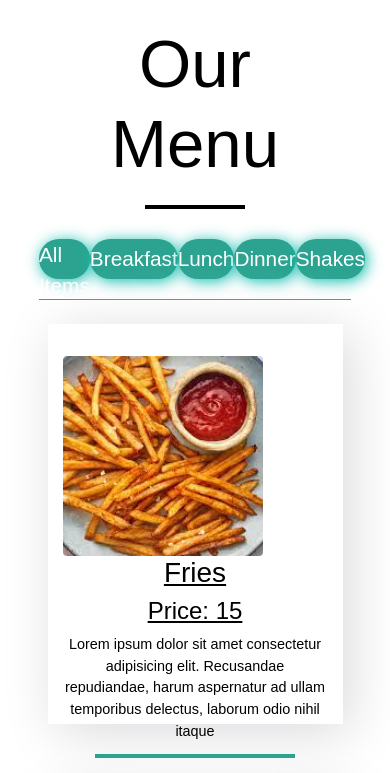
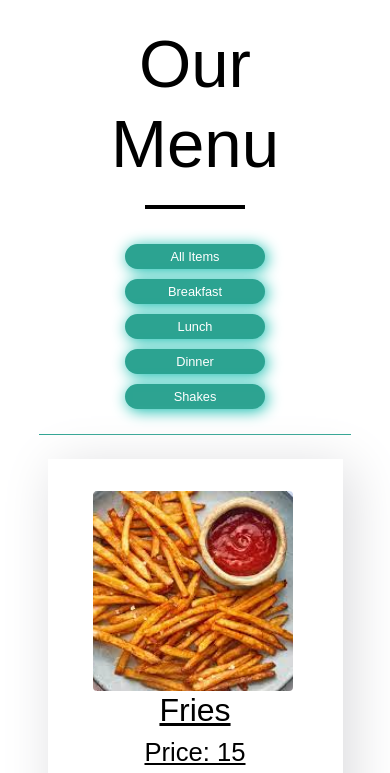
Before and after one commit to ahsanmalik07/menu-app, a plain HTML site: page index.html in a window 390 px wide. Both pictures are taken after a click on the link "All Items". Shown: the top 773 px of the page. Drawn offline with nearby package versions, Linux system fonts and the light colour scheme.

Commit message:
added files

```diff
--- a/css/style.css
+++ b/css/style.css
@@ -160,3 +160,35 @@ body {
         grid-template-columns: repeat(1, 1fr);
     }
 }
+
+@media screen and (max-width: 690px) {
+    .menu-btns {
+        display: flex;
+        flex-direction: column;
+        justify-content: space-between;
+    }
+    .menu-cat-btn {
+        margin: 5px;
+        height: 25px;
+        font-size: 0.8rem;
+    }
+    .item-box {
+        justify-content: center;
+        align-items: center;
+    }
+    .item-img {
+        left: 30px;
+    }
+    .item-info {
+        font-size: 0.8rem;
+        font-weight: 200;
+    }
+    .item-info h3 {
+        font-size: 2rem;
+        font-weight: 300;
+    }
+    .item-info h4 {
+        font-size: 1.6rem;
+        font-weight: 300;
+    }
+}
```
Also changed, not shown: theory.js (+15 -0 lines).
